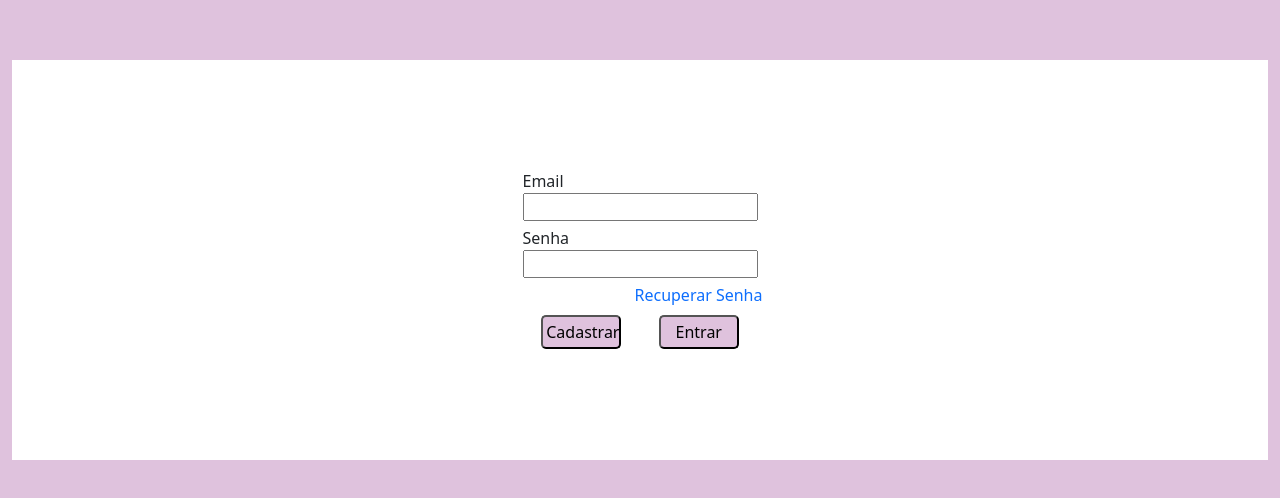
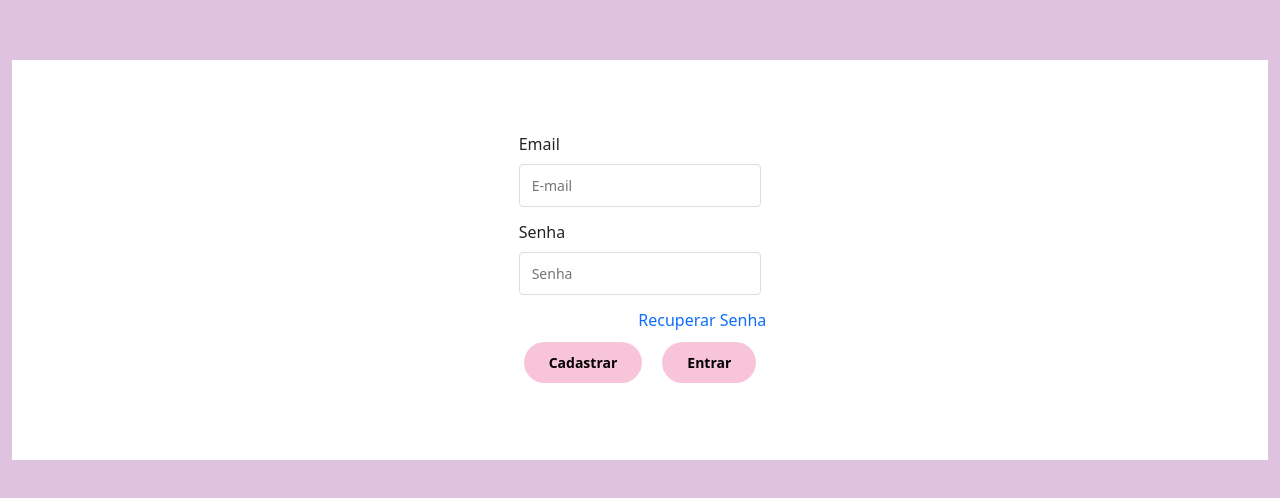
Before and after one commit to Jose-Guilherme-20/Kosplay-Web, an Angular app: page /login in a window 1280 px wide. Shown: the part 140-638 px from the top of the page. Built offline with nearby package versions, Linux system fonts and the light colour scheme.

Commit message:
chore: ajuste tela de login.

```diff
--- a/src/app/components/form-login/form-login.component.css
+++ b/src/app/components/form-login/form-login.component.css
@@ -33,3 +33,29 @@ form div {
   text-decoration: none;
   font-weight: 500;
 }
+
+form input[type="email"],
+form input[type="password"] {
+  width: 100%;
+  padding: 10px 12px;
+  margin: 8px 0;
+  border: 1px solid #ddd;
+  border-radius: 4px;
+  font-size: 14px;
+}
+
+button {
+  background-color: #f8c4d9;
+  color: black;
+  border: none;
+  padding: 10px 25px;
+  font-size: 14px;
+  border-radius: 25px;
+  cursor: pointer;
+  transition: 0.3s ease;
+  font-weight: bold;
+  margin: 10px;
+}
+button:hover {
+  background-color: #f7a9c1;
+}
--- a/src/app/components/form-login/form-login.component.html
+++ b/src/app/components/form-login/form-login.component.html
@@ -8,19 +8,27 @@
       <form [formGroup]="form" (ngSubmit)="onSubmit()">
         <div>
           <label for="email">Email</label>
-          <input id="email" formControlName="email" type="email" />
+          <input
+            id="email"
+            placeholder="E-mail"
+            formControlName="email"
+            type="email"
+          />
         </div>
         <div>
           <label for="password">Senha</label>
-          <input id="password" formControlName="password" type="password" />
+          <input
+            id="password"
+            placeholder="Senha"
+            formControlName="password"
+            type="password"
+          />
         </div>
         <span class="recover-password d-flex justify-content-end"
           ><a href="#">Recuperar Senha</a></span
         >
-        <div class="btn-login d-flex flex-row justify-content-around">
-          <button>Cadastrar</button>
-          <button type="submit">Entrar</button>
-        </div>
+        <button>Cadastrar</button>
+        <button type="submit">Entrar</button>
       </form>
     </div>
   </div>
```
